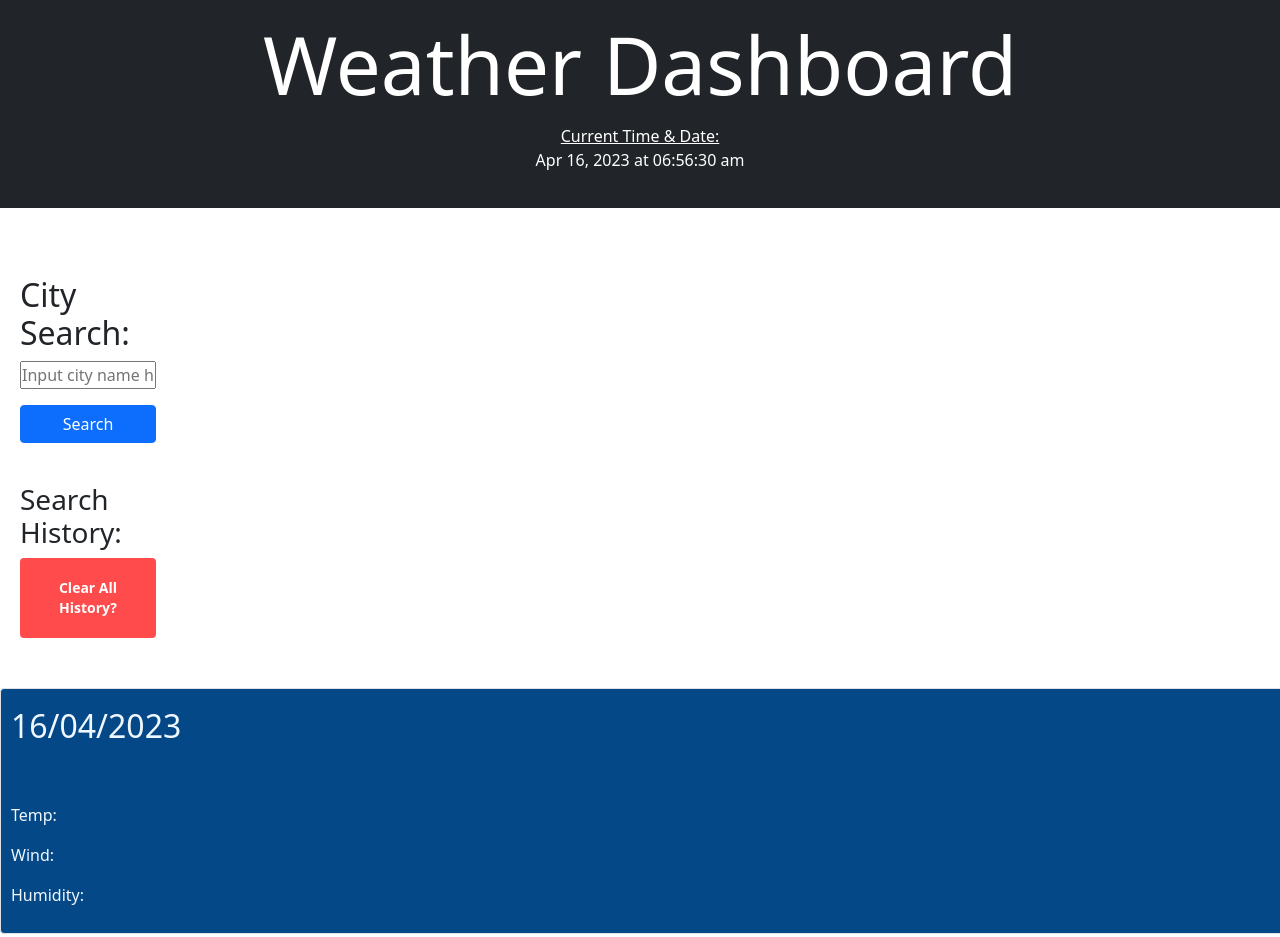
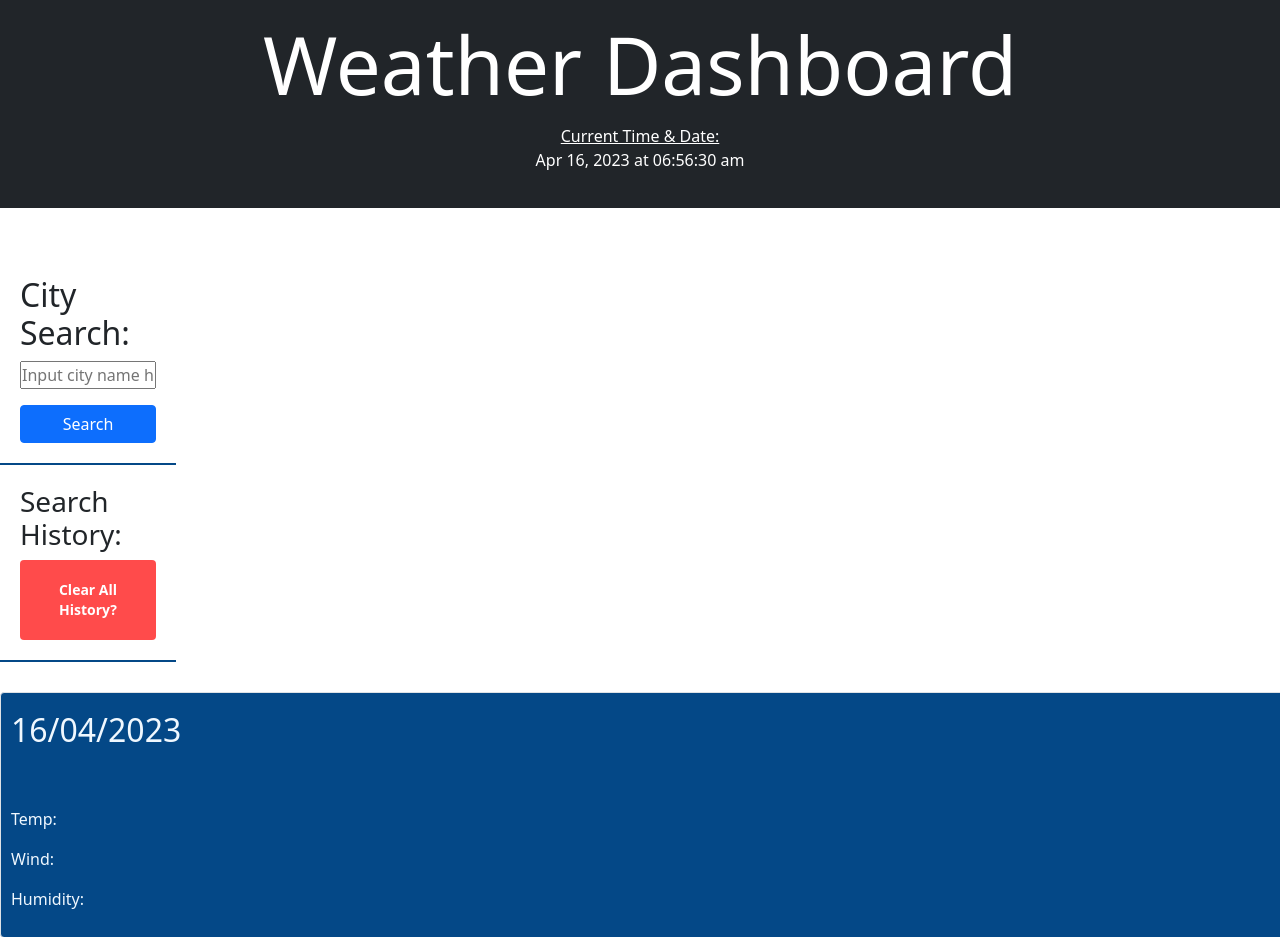
Before and after one commit to Heaveness/weather-broadcast, a plain HTML site: page index.html in a window 1280 px wide. Shown: the top 937 px of the page. Drawn offline with nearby package versions, Linux system fonts and the light colour scheme.

Commit message:
Cleaned code on script and added borders into the nav bar element.

```diff
--- a/assets/css/style.css
+++ b/assets/css/style.css
@@ -24,12 +24,14 @@ nav {
   display: flex;
   flex-direction: column;
   padding: 20px;
+  border-bottom: solid 2px #044887;
 }
 
 .search-history-container {
   display: flex;
   flex-direction: column;
   padding: 20px;
+  border-bottom: solid 2px #044887;
 }
 
 .futureFC {
--- a/assets/js/script.js
+++ b/assets/js/script.js
@@ -183,7 +183,6 @@ $(document).ready(function () {
             })
     }
 
-
     // Onclick function when the user clicks the button, opens the modal.
     btn.onclick = function () {
         modal.style.display = "block";
```
